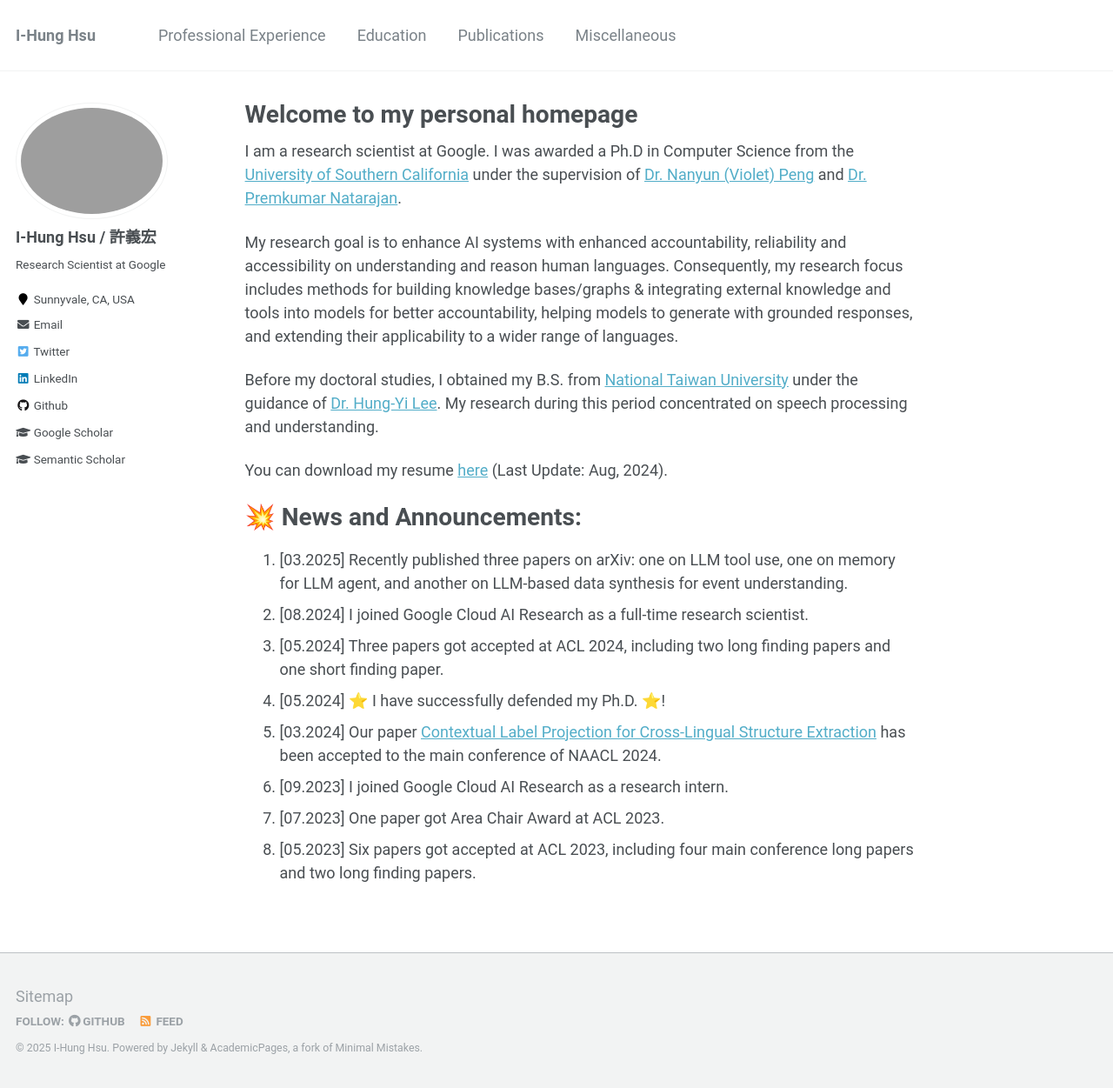
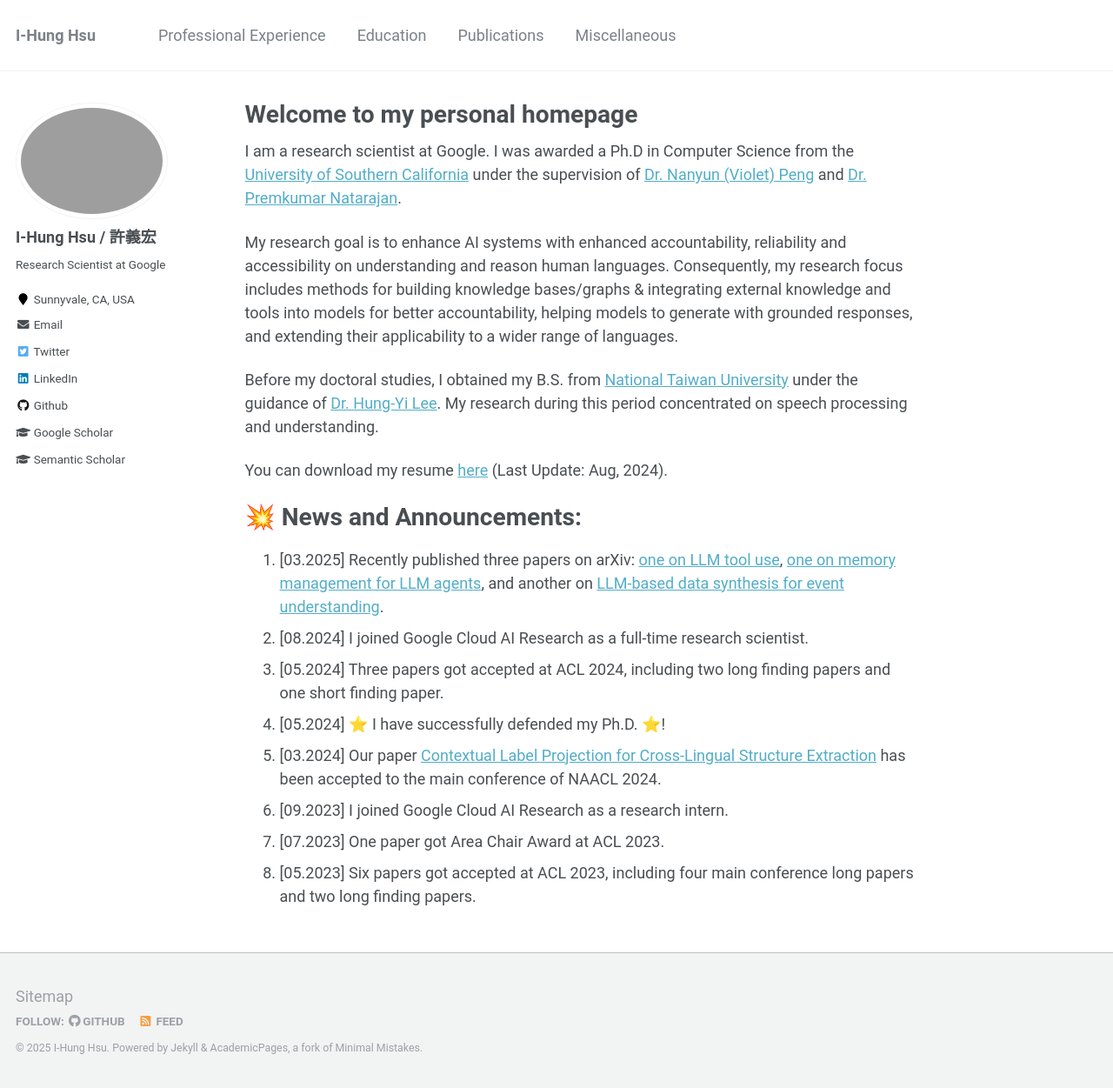
Before and after one commit to ihungalexhsu/ihungalexhsu.github.io, a Jekyll site: the page built from _pages/about.md, in a window 1280 px wide and 1251 px high. Shown: the whole window at 87% size. Built offline with Jekyll 4.4.1, drawn with Linux system fonts in a browser that asks for light colours.

Commit message:
Update about.md

```diff
--- a/_pages/about.md
+++ b/_pages/about.md
@@ -28,7 +28,7 @@ You can download my resume [here](../files/Resume_ihunghsu_202408.pdf) (Last Upd
 
 💥 News and Announcements:
 ======
-1. <span>[03.2025] </span> Recently published three papers on arXiv: one on LLM tool use, one on memory for LLM agent, and another on LLM-based data synthesis for event understanding.
+1. <span>[03.2025] </span> Recently published three papers on arXiv: <a href="https://arxiv.org/pdf/2503.07826">one on LLM tool use</a>, <a href="https://arxiv.org/pdf/2503.08026">one on memory management for LLM agents</a>, and another on <a href="https://arxiv.org/pdf/2502.17394">LLM-based data synthesis for event understanding</a>.
 1. <span>[08.2024] </span> I joined Google Cloud AI Research as a full-time research scientist.
 1. <span>[05.2024] </span> Three papers got accepted at ACL 2024, including two long finding papers and one short finding paper.
 1. <span>[05.2024] </span> ⭐ I have successfully defended my Ph.D. ⭐!
```
